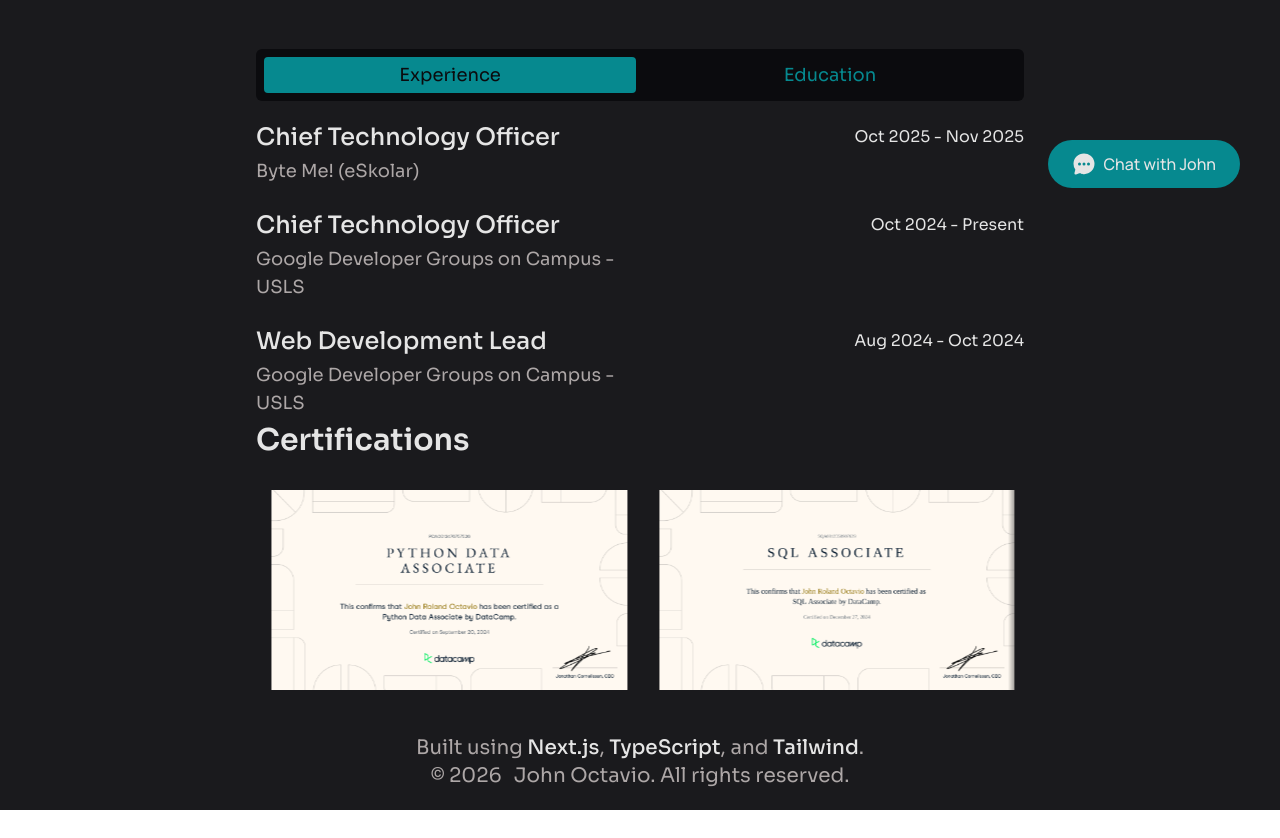
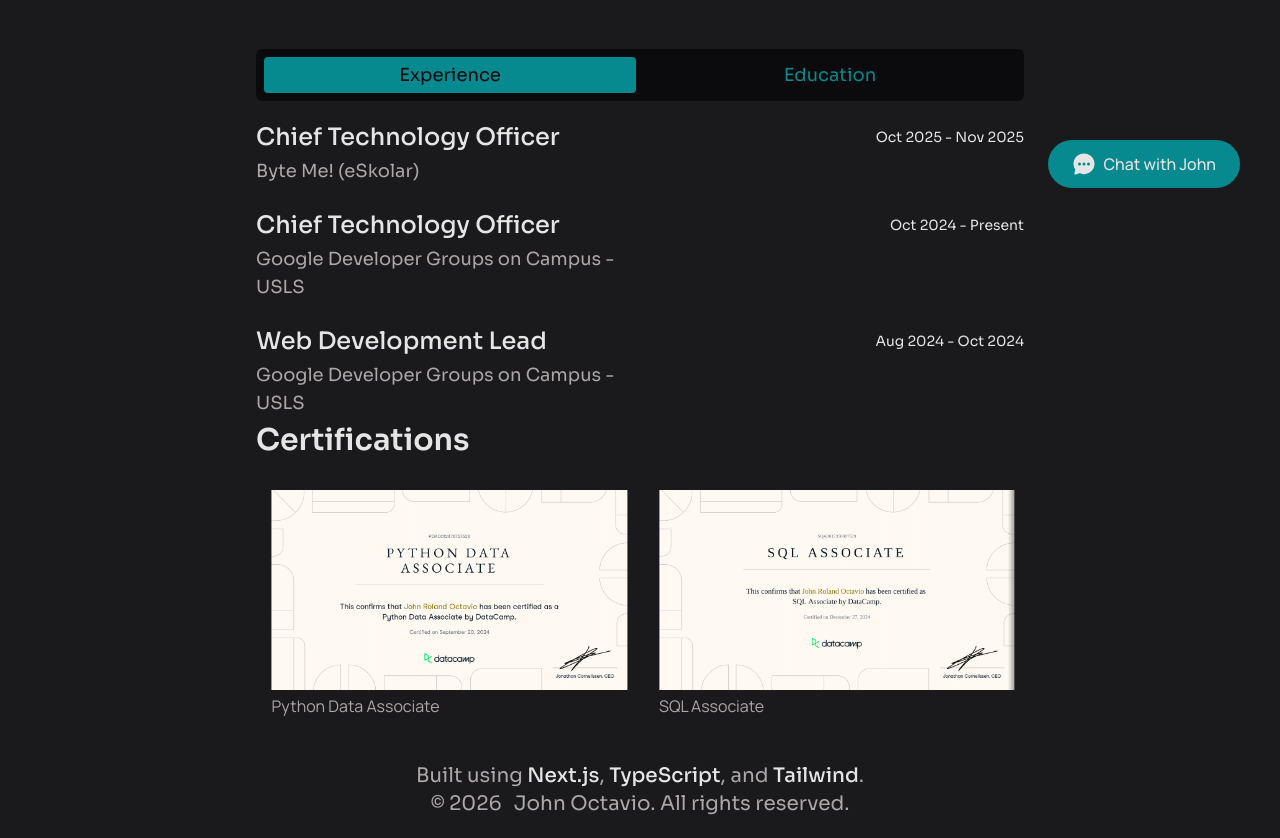
Before and after one commit to ChocoCodes/portfolio, a Next.js app: page /about in a window 1280 px wide. Shown: the part 580-1418 px from the top of the page. Before the commit the page ends 1390 px from the top, so only its background shows below. Built offline with nearby package versions, Linux system fonts and the light colour scheme.

Commit message:
fix: md screens layout

```diff
--- a/app/about/page.tsx
+++ b/app/about/page.tsx
@@ -9,7 +9,7 @@ export const metadata = {
 export default function About() {
   return (
     <>
-      <section className="flex flex-col gap-8 md:gap-14 w-4/5 md:w-3/5 font-manrope">
+      <section className="flex flex-col gap-8 md:gap-14 w-4/5 lg:w-3/5 font-manrope">
         <Introduction />
         <Tabs />
         <Certifications />
--- a/components/about/certs-marquee.tsx
+++ b/components/about/certs-marquee.tsx
@@ -21,8 +21,11 @@ const MarqueeItem = ({ items, isHidden = false, speed, direction }: MarqueeItemP
         >
             {items.map((item, i) => (
                 <li key={ i }>
-                    <div className="relative aspect-video h-50">
-                        <Image src={ item.path } alt={ item.title } fill className="object-cover"/>
+                    <div className="flex flex-col gap-1">
+                        <div className="relative aspect-video h-50 flex flex-col">
+                            <Image src={ item.path } alt={ item.title } fill className="object-cover"/>
+                        </div>
+                        <p className='text-base text-secondary'>{item.title}</p>
                     </div>
                 </li>
             ))}
--- a/components/about/tabs.tsx
+++ b/components/about/tabs.tsx
@@ -55,12 +55,12 @@ export const TabContent = ({ currentTab }: TabContentProps) => {
     return (
         <ul className='w-full flex flex-col gap-4 md:gap-6 font-sora text-default h-40 md:h-[245px]'>
             {items.map((item, i) => (
-                <li key={ i } className="flex flex-col md:gap-1">
+                <li key={ i } className="flex flex-col lg:gap-1">
                     <div className="flex justify-between items-center">
-                        <p className='text-xs md:text-2xl font-medium max-w-3/5'>{ item.title }</p>
-                        <p className='text-[10px] md:text-base'>{ item.duration }</p>
+                        <p className='text-xs md:text-lg lg:text-2xl font-medium max-w-3/5'>{ item.title }</p>
+                        <p className='text-[10px] md:text-sm'>{ item.duration }</p>
                     </div>
-                    <p className='text-[10px] md:text-lg text-secondary max-w-1/2'>{ item.name }</p>
+                    <p className='text-[10px] md:text-base lg:text-lg text-secondary max-w-1/2'>{ item.name }</p>
                 </li>
             ))}
         </ul>
```
